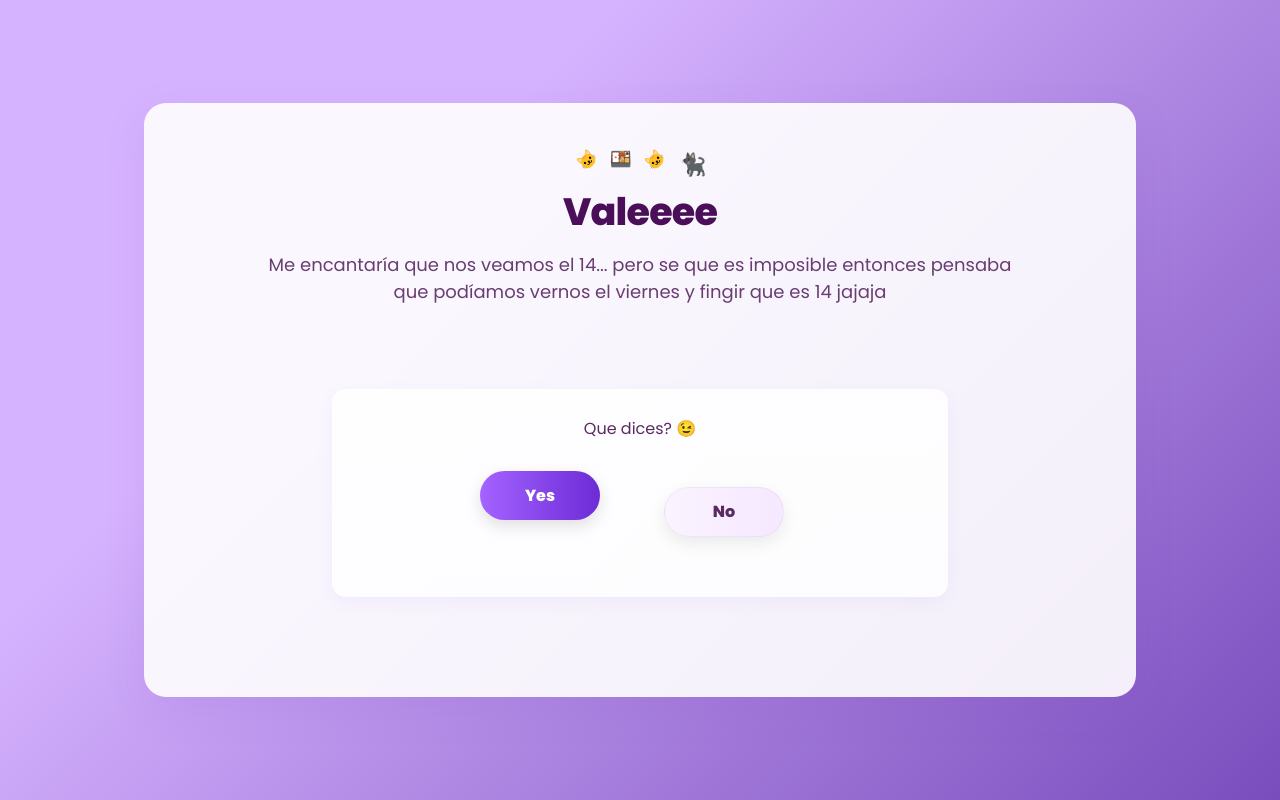
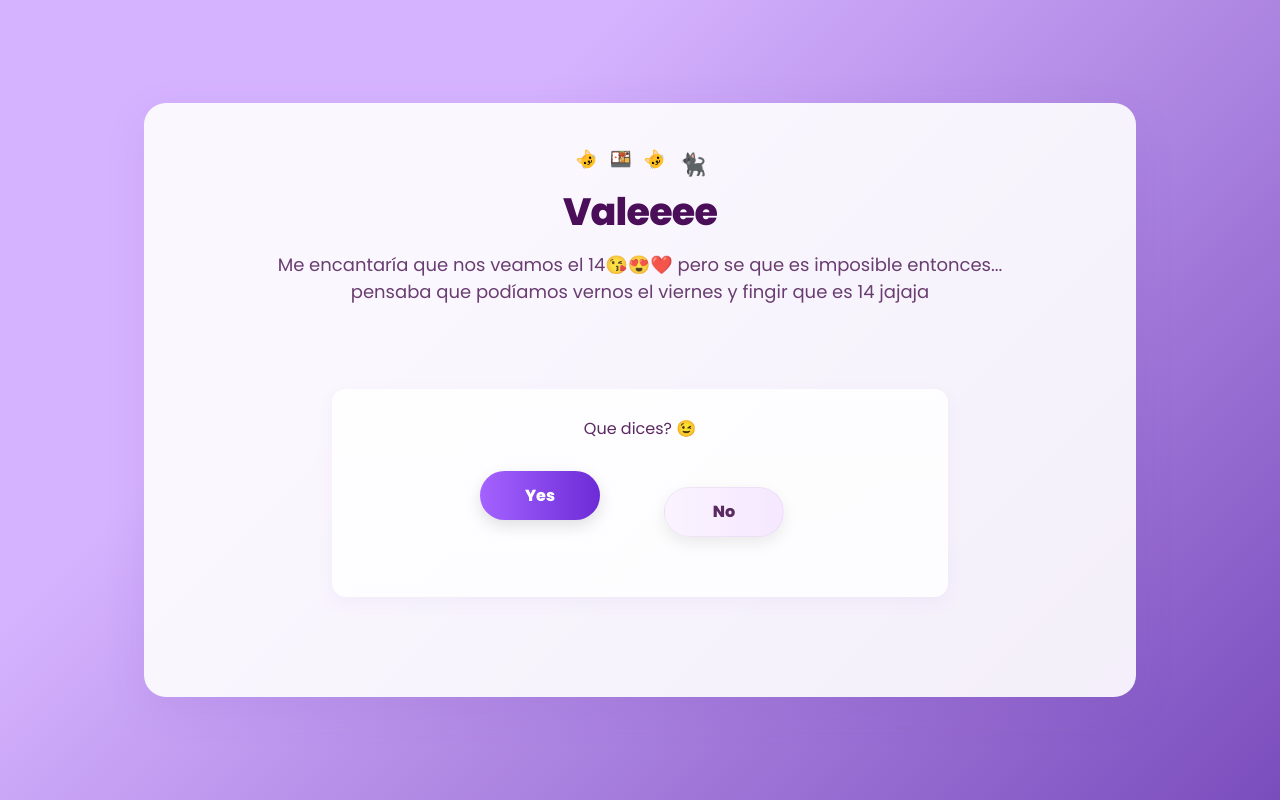
Before and after one commit to negdie2/ValePage, a React (Vite) app: page / in a window 1280 px wide. Built offline with nearby package versions, Linux system fonts and the light colour scheme.

Commit message:
listoMorado6

```diff
--- a/src/App.tsx
+++ b/src/App.tsx
@@ -443,9 +443,9 @@ function App() {
 
               <h1 className="title">Valeeee</h1>
               <p className="subtitle">
-                Me encantaría que nos veamos el 14... pero se que es imposible
-                entonces pensaba que podíamos vernos el viernes y fingir que es
-                14 jajaja
+                Me encantaría que nos veamos el 14😘😍❤️ pero se que es
+                imposible entonces... pensaba que podíamos vernos el viernes y
+                fingir que es 14 jajaja
               </p>
 
               <div className="panel">
```
